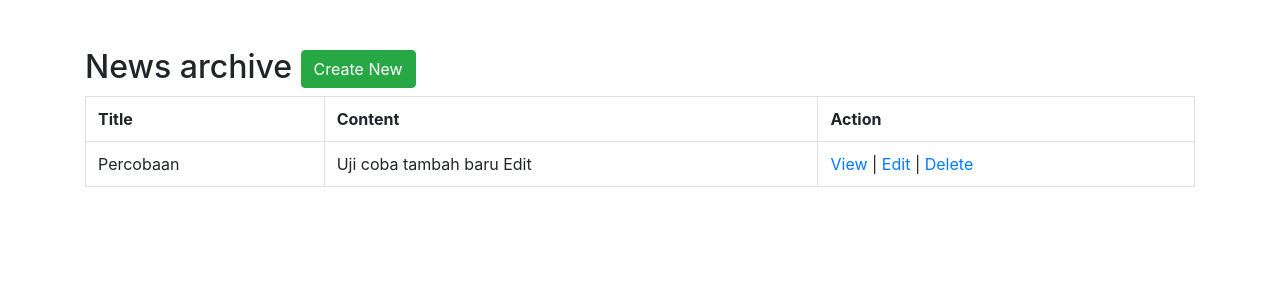
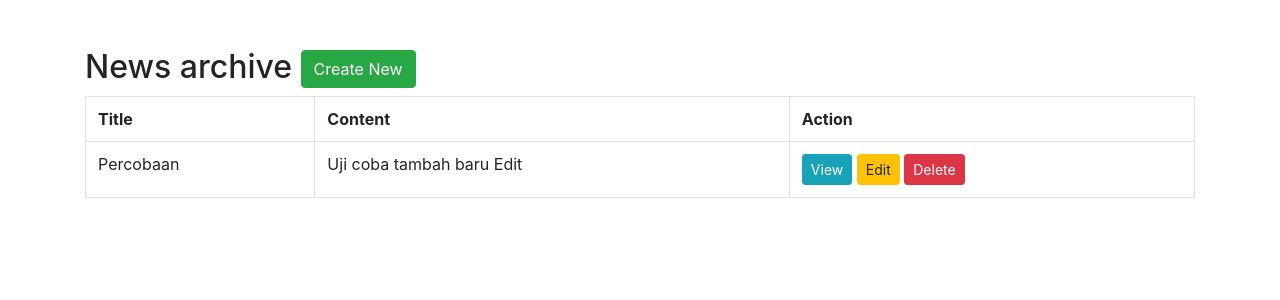
Before and after one commit to aughyvikrii/P4-STMIK-CI-NEWS, a PHP site: page /p4_1218624/news in a window 1280 px wide. Shown: the top 300 px of the page. Run offline with PHP 8.4, Linux system fonts and the light colour scheme; data comes from the database, SQL or seed files in the repository.

Commit message:
change some style

```diff
--- a/application/views/news/index.php
+++ b/application/views/news/index.php
@@ -15,9 +15,9 @@
                 <?php echo $news_item['text']; ?>
             </td>
             <td>
-                <a href="<?php echo site_url('news/view/'.$news_item['id']); ?>">View</a> |
-                <a href="<?php echo site_url('news/edit/'.$news_item['id']); ?>">Edit</a> |
-                <a href="<?php echo site_url('news/delete/'.$news_item['id']); ?>" onClick="return confirm('Are you sure you want to delete?')">Delete</a>
+                <a href="<?php echo site_url('news/view/'.$news_item['id']); ?>" class="btn btn-sm btn-info">View</a>
+                <a href="<?php echo site_url('news/edit/'.$news_item['id']); ?>" class="btn btn-sm btn-warning">Edit</a>
+                <a href="<?php echo site_url('news/delete/'.$news_item['id']); ?>" onClick="return confirm('Are you sure you want to delete?')" class="btn btn-sm btn-danger">Delete</a>
             </td>
         </tr>
         <?php endforeach; ?>
```
